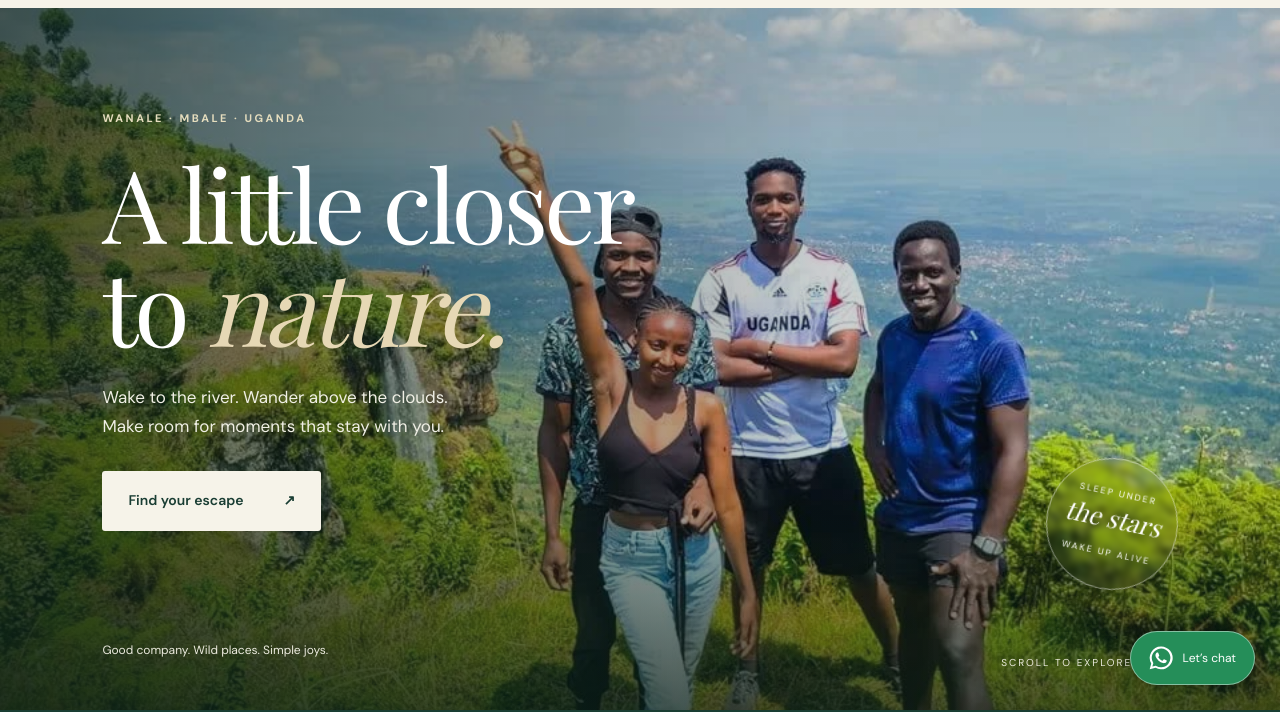
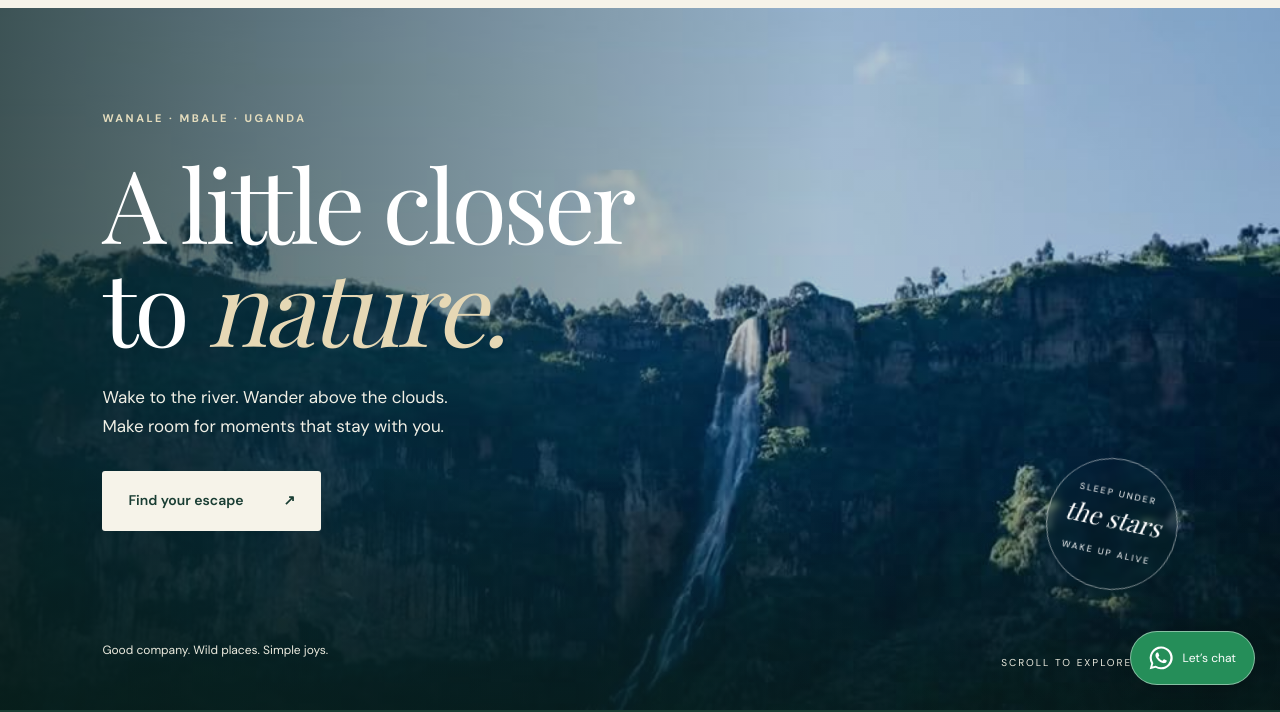
Before and after one commit to wanalecampsite/wanale, a website built with Vite: page index.html in a window 1280 px wide. Shown: the part 90-802 px from the top of the page. Built offline with nearby package versions, Linux system fonts and the light colour scheme; a web font is replaced by a local one.

Commit message:
Use Wanale waterfall landscape for homepage hero

```diff
--- a/index.html
+++ b/index.html
@@ -2,7 +2,7 @@
 <html lang="en"><head><meta charset="UTF-8"><meta name="viewport" content="width=device-width, initial-scale=1"><meta name="theme-color" content="#183e34"><meta name="description" content="Camp beside the stream, hike Wanale’s cliffs and discover a slower side of Mbale. Explore Wanale CT Campsite packages and request your stay on WhatsApp."><title>Wanale CT Campsite — A little closer to nature</title><link rel="preconnect" href="https://fonts.googleapis.com"><link rel="preconnect" href="https://fonts.gstatic.com" crossorigin><link href="https://fonts.googleapis.com/css2?family=DM+Sans:wght@400;500;600;700&family=Manrope:wght@400;500;600;700&family=Playfair+Display:ital,wght@0,400;0,500;0,600;1,400;1,500&display=swap" rel="stylesheet"><link rel="stylesheet" href="style.css"><script type="module" src="app.js"></script></head>
 <body>
 <header class="header"><a class="brand" href="#home" aria-label="Wanale CT Campsite home"><img src="assets/logo.webp" alt="Wanale CT Campsite"></a><nav id="navigation" aria-label="Main navigation"><a href="#story">Our story</a><a href="#experiences">Experiences</a><a href="#stay">Your stay</a><a href="#gallery">Gallery</a></nav><a class="button small header-book" href="#booking">Plan your escape <span>↗</span></a><button class="menu" aria-label="Open navigation" aria-controls="navigation" aria-expanded="false">☰</button></header>
-<main><section class="hero" id="home"><img class="hero-image" src="assets/cliff.webp" alt="Hikers enjoying the waterfall and expansive green valley at Wanale"><div class="hero-shade"></div><div class="hero-content"><p class="eyebrow light">WANALE · MBALE · UGANDA</p><h1>A little closer<br>to <em>nature.</em></h1><p>Wake to the river. Wander above the clouds.<br>Make room for moments that stay with you.</p><a class="button cream" href="#stay">Find your escape <span>↗</span></a></div><div class="hero-bottom"><span>Good company. Wild places. Simple joys.</span><a href="#story">SCROLL TO EXPLORE <span>↓</span></a></div><div class="hero-stamp">SLEEP UNDER<br><b>the stars</b><br>WAKE UP ALIVE</div></section>
+<main><section class="hero" id="home"><img class="hero-image" src="assets/wanale-waterfall.jpg" alt="Waterfall cascading down the green cliffs of Wanale"><div class="hero-shade"></div><div class="hero-content"><p class="eyebrow light">WANALE · MBALE · UGANDA</p><h1>A little closer<br>to <em>nature.</em></h1><p>Wake to the river. Wander above the clouds.<br>Make room for moments that stay with you.</p><a class="button cream" href="#stay">Find your escape <span>↗</span></a></div><div class="hero-bottom"><span>Good company. Wild places. Simple joys.</span><a href="#story">SCROLL TO EXPLORE <span>↓</span></a></div><div class="hero-stamp">SLEEP UNDER<br><b>the stars</b><br>WAKE UP ALIVE</div></section>
 <div class="ribbon"><span>Riverside camping</span><i>✳</i><span>Guided cliff hikes</span><i>✳</i><span>Sunset moments</span><i>✳</i><span>Fresh mountain mornings</span></div>
 <section class="story section" id="story"><div class="story-art reveal" data-tilt><img class="story-main" src="assets/camp.webp" alt="Green camping tents beside the stream" loading="lazy"><div class="photo-note">A quieter kind of getaway.</div><img class="story-inset" src="assets/trees.webp" alt="Sunlight filtering through the treetops" loading="lazy"><span class="vertical-label">LEAVE THE EVERYDAY BEHIND</span></div><div class="story-copy reveal"><p class="eyebrow">WELCOME TO WANALE CT</p><h2>Less rush.<br>More <em>real life.</em></h2><p>There’s something about a night outdoors. The sound of running water. A warm meal with your people. That first breath of fresh morning air.</p><p>Wanale CT Campsite brings these simple pleasures together with guided hikes, cliff views and time by a natural pool. Our name comes from Wanale Combined Traders; our invitation is simple: come outside and make yourself at home.</p><a class="text-link" href="#experiences">Discover life here <span>↗</span></a><div class="story-facts"><div><strong>4 km</strong><span>of guided adventure</span></div><div><strong>One place.</strong><span>so many ways to unwind</span></div></div></div></section>
 <section class="experiences section" id="experiences"><div class="section-heading reveal"><div><p class="eyebrow">FILL YOUR DAYS, YOUR WAY</p><h2>Go a little <em>wilder.</em></h2></div><p>Follow the trail, find your view,<br>or simply see where the day takes you.</p></div><div class="experience-grid"><a class="experience tall reveal" href="#booking" data-tilt><img src="assets/hike.webp" alt="A group hiking through lush greenery" loading="lazy"><span class="card-number">01 / EXPLORE</span><div><h3>Take the scenic route.</h3><p>A guided 4 km hike — 2 km up, 2 km down.</p></div><span class="circle-arrow">↗</span></a><a class="experience reveal" href="#booking" data-tilt><img src="assets/pool.webp" alt="Visitors enjoying flowing water in a natural pool" loading="lazy"><span class="card-number">02 / REFRESH</span><div><h3>A fresh start.</h3><p>Meet the morning at the natural pool.</p></div><span class="circle-arrow">↗</span></a><a class="experience reveal" href="#booking" data-tilt><img src="assets/sunset.webp" alt="Friends silhouetted against a colourful sunset" loading="lazy"><span class="card-number">03 / SLOW DOWN</span><div><h3>Stay for the sky.</h3><p>Sunrise and sunset views from the cliff.</p></div><span class="circle-arrow">↗</span></a></div><div class="coffee-note reveal"><span>✳</span><p><b>A little extra to savour.</b> Add a coffee experience for UGX 30,000 per person.</p><a href="#booking" class="text-link">Count me in ↗</a></div></section>
```
Also changed, not shown: public/assets/wanale-waterfall.jpg (added).
